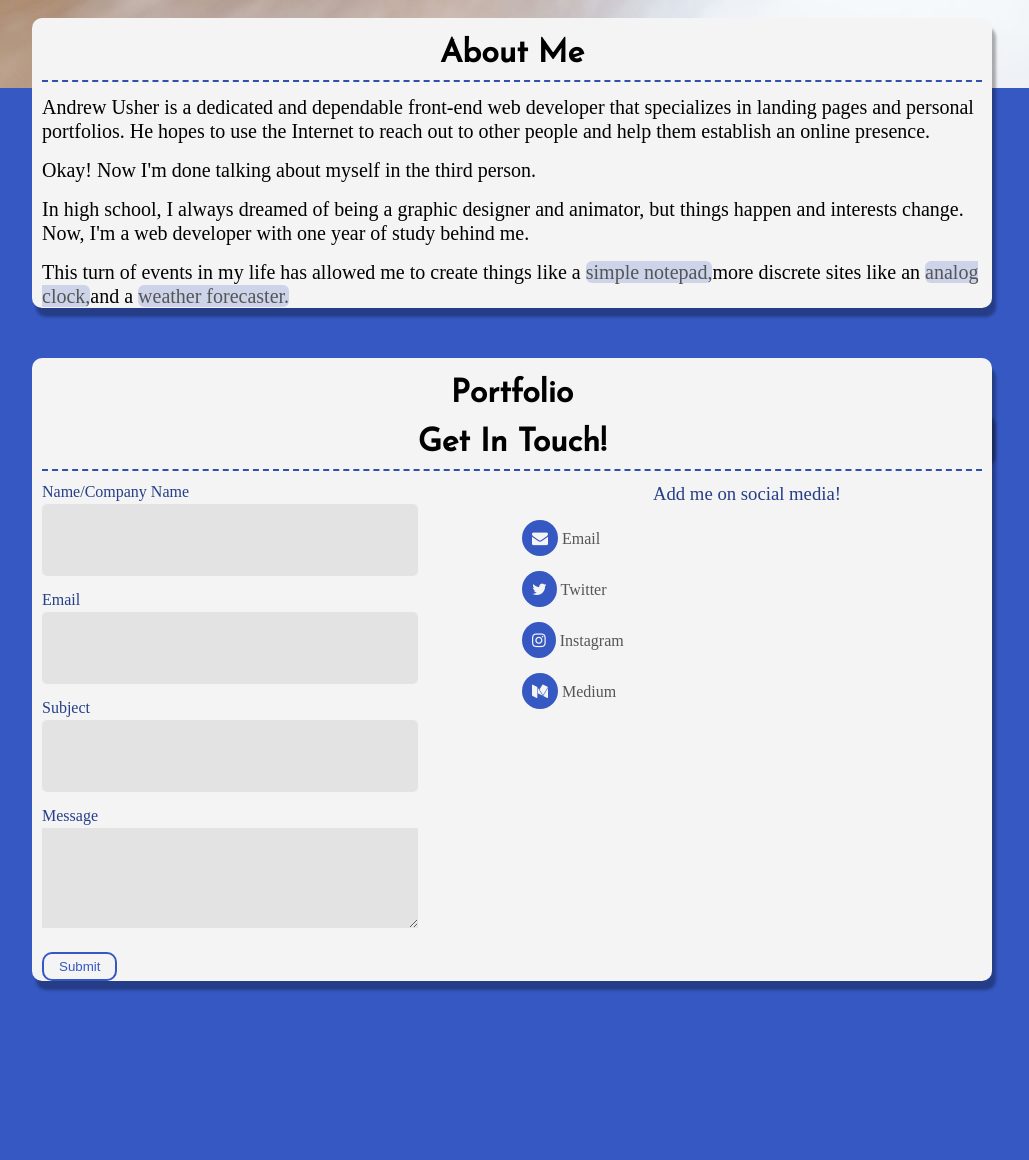
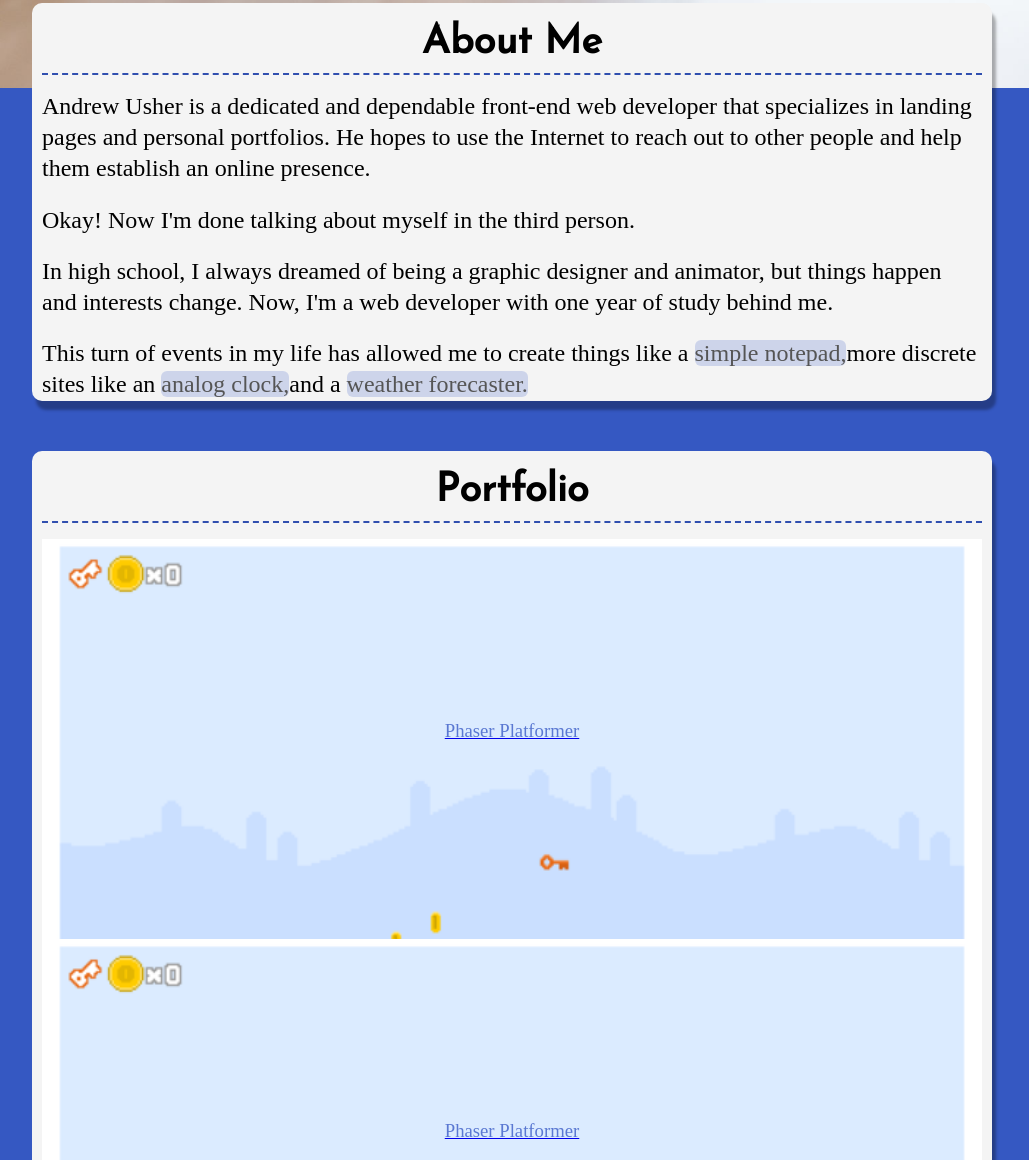
Before and after one commit to AndrewUsher/AndrewUsher.github.io, a plain HTML site: page index.html in a window 1280 px wide. Shown: the part 712-1872 px from the top of the page, without its empty margins (128-1157 px from the left). Drawn offline with Linux system fonts and the light colour scheme.

Commit message:
Start portfolio styling and change paragraph styling

```diff
--- a/index.html
+++ b/index.html
@@ -55,9 +55,9 @@
                 <p>In high school, I always dreamed of being a graphic designer and animator, but things happen and interests
                     change. Now, I'm a web developer with one year of study behind me.</p>
                 <p>This turn of events in my life has allowed me to create things like a
-                    <a href="#">simple notepad,</a>more discrete sites like an
-                    <a href="#">analog clock,</a>and a
-                    <a href="#">weather forecaster.</a>
+                    <a href="#" class="link">simple notepad,</a>more discrete sites like an
+                    <a href="#" class="link">analog clock,</a>and a
+                    <a href="#" class="link">weather forecaster.</a>
                 </p>
             </div>
         </div>
@@ -65,7 +65,28 @@
     <section id="portfolio">
         <div class="container box">
             <h2>Portfolio</h2>
-            <h3>Coming Soon!</h3>
+            <div class="projects">
+                <div class="project phaser-platformer">
+                    <a href="#">
+                        <h3>Phaser Platformer</h3>
+                    </a>
+                </div>
+                <div class="project phaser-platformer">
+                    <a href="#">
+                        <h3>Phaser Platformer</h3>
+                    </a>
+                </div>
+                <div class="project phaser-platformer">
+                    <a href="#">
+                        <h3>Phaser Platformer</h3>
+                    </a>
+                </div>
+                <div class="project phaser-platformer">
+                    <a href="#">
+                        <h3>Phaser Platformer</h3>
+                    </a>
+                </div>
+            </div>
         </div>
     </section>
     <section id="contact">
--- a/styl/styles.styl
+++ b/styl/styles.styl
@@ -22,14 +22,14 @@ body
 // Content box styles
 .box
     background-color: white;
-    border-radius 10px
+    border-radius 10px;
     box-shadow: 4px 9px 3px rgba(#000, 30%);
-    margin-bottom 50px
+    margin-bottom 50px;
+    padding: 0 10px;
     position: relative;
-    top: -70px;
-    padding: 0 10px;
+    top: -85px;
     h2
-        font-size: 2rem
+        font-size: 2.5rem;
         font-family: 'Josefin Sans'
         padding: 20px 0 10px 0;
         text-align: center
@@ -40,18 +40,18 @@ body
         // font-size: 3rem
         font-weight: normal
         margin-bottom: 15px
-    a
+    a.link
         background-color: rgba(primaryColor, 20%)
         border-radius: 6px
         text-decoration: none
         color: #555
-    a:hover
+    a.link:hover
         background-color: rgba(primaryColor, 70%)
         color: #000
     p
-        font-size: 20px;
-        line-height: 1.2em;
-        margin-bottom: 15px;
+        font-size: 24px;
+        line-height: 1.3em;
+        margin-bottom: 20px;
 // End of content box styles
 
 // Header styles
@@ -89,7 +89,7 @@ header
 
 // Hero container styles
 #hero
-    background: url('../img/hero_opt.jpg');
+    background: url(../img/hero_opt.jpg) no-repeat center center fixed;
     height: 100vh;
     background-size: cover;
     #hero-box
@@ -115,6 +115,20 @@ header
         text-align: center
         // font-size: 6rem
         color: lighten(primaryColor, 20%)
+    .project
+        align-items: center;
+        background-size: cover;
+        display: flex;
+        height: 400px;
+        justify-content: center;
+        max-width: 100%;
+        h3
+            justify-content: center;
+            align-content: center;
+
+.phaser-platformer
+    background: url(../img/phaser-platformer.png);
+
 
 #contact
     position: relative
```
Also changed, not shown: css/styles.css, img/phaser-platformer.png (added), 1 other file.
